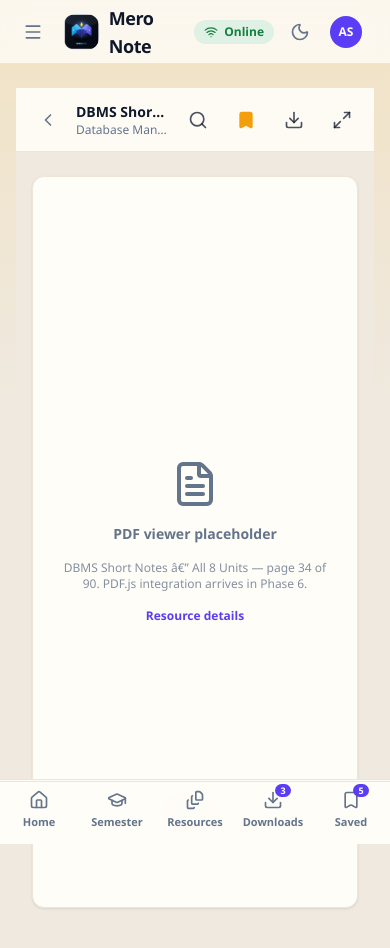
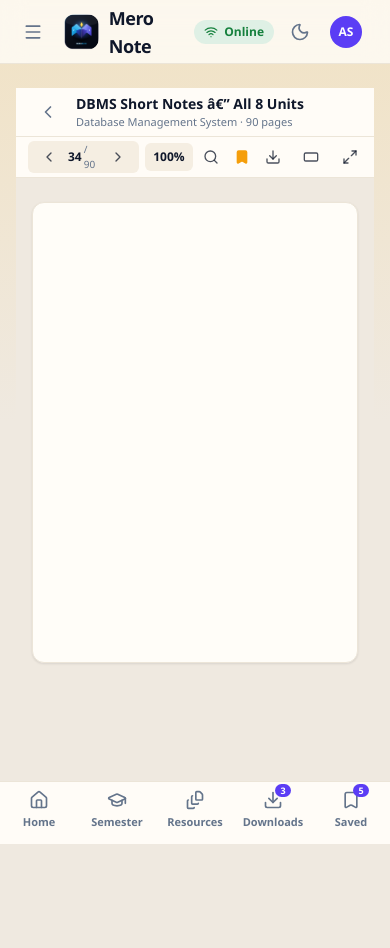
Before and after one commit to kismatdahal1-afk/MeroNote, a React (Vite) app in the folder client/: page /reader/res-dbms-notes in a window 390 px wide. Shown: the top 948 px of the page. Built offline with nearby package versions, Linux system fonts and the light colour scheme.

Commit message:
fixed the pdfviewer page and notice page

```diff
--- a/client/src/components/common/IconButton.tsx
+++ b/client/src/components/common/IconButton.tsx
@@ -11,6 +11,8 @@ interface IconButtonProps extends ButtonHTMLAttributes<HTMLButtonElement> {
   size?: "sm" | "md";
   /** fill the icon (for selected/pressed state) */
   filled?: boolean;
+  /** Additional class applied to the icon element */
+  iconClassName?: string;
   children?: ReactNode;
 }
 
@@ -34,6 +36,7 @@ export function IconButton({
   size = "md",
   filled = false,
   className,
+  iconClassName,
   children,
   ...rest
 }: IconButtonProps) {
@@ -55,7 +58,7 @@ export function IconButton({
     >
       {children ?? (
         <Icon
-          className={cx(size === "sm" ? "size-4" : "size-5", filled && "fill-current")}
+          className={cx(size === "sm" ? "size-4" : "size-5", filled && "fill-current", iconClassName)}
           aria-hidden="true"
         />
       )}
--- a/client/src/components/common/Modal.tsx
+++ b/client/src/components/common/Modal.tsx
@@ -42,7 +42,7 @@ export function Modal({ open, onClose, title, children, footer, className }: Mod
           <div
             onClick={(e) => e.stopPropagation()}
             className={cx(
-              "card-glow relative my-auto w-full max-w-md rounded-2xl border border-border bg-surface p-6 shadow-xl",
+              "card-glow relative my-auto w-full max-w-md max-w-[calc(100vw-2rem)] rounded-2xl border border-border bg-surface p-6 shadow-xl",
               className,
             )}
           >
--- a/client/src/components/reader/PdfViewer.tsx
+++ b/client/src/components/reader/PdfViewer.tsx
@@ -1,60 +1,36 @@
 import { useState, type ReactNode } from "react";
 import {
-  Bookmark, ChevronLeft, ChevronRight, Download, FileText,
-  Maximize2, Minus, Plus, Search,
+  Bookmark, ChevronLeft, ChevronRight, Download,
+  Maximize2, Minus, Plus, RectangleHorizontal, RectangleVertical, Search,
 } from "lucide-react";
 import { IconButton } from "../common/IconButton";
 import { useToast } from "../../state/ToastProvider";
 import { clamp, cx } from "../../lib/utils";
 
 const ZOOM_LEVELS = [50, 75, 100, 125, 150, 200];
+const A4_RATIO = 297 / 210;
 
 interface PdfViewerProps {
-  /** Resource whose document the viewer displays. */
   resource: { id: string; title: string; pageCount: number };
-  /** Secondary toolbar line, e.g. "DBMS · 42 pages". */
   subtitle?: string;
-  /** Page opened on mount (student view passes saved reading progress). */
   initialPage?: number;
-  /** Called on every page change (student view persists reading progress). */
   onPageChange?: (page: number, totalPages: number) => void;
-  /** Leading toolbar slot (student view: back button; admin view: file icon). */
   toolbarLeading?: ReactNode;
-  /** Link rendered inside the document placeholder (student view only). */
-  placeholderLink?: ReactNode;
-  /** Bookmark action, receives the current page; omit to hide the button. */
   onBookmark?: (currentPage: number) => void;
   bookmarked?: boolean;
-  /** Download action; omit to hide the button. */
   onDownload?: () => void;
   downloadActive?: boolean;
-  /**
-   * "page": full-page reader (sticky toolbar, fixed mobile pager) used by
-   * the student Reader route. "embedded": inline card used by Admin Topic
-   * Detail below the topic header.
-   */
   variant?: "page" | "embedded";
-  /** Optional breadcrumb row rendered above the toolbar (page variant,
-   *  admin reader) showing the navigation source, e.g.
-   *  Admin → Resources → [Subject] → [Resource] → PDF. */
   breadcrumbs?: ReactNode;
   className?: string;
 }
 
-/**
- * The single PDF viewer implementation, shared by the student Reader page
- * (via ReaderShell) and the admin Topic Detail page. Phase 2 shell: the
- * toolbar + placeholder canvas are intentionally structured so the PDF.js
- * document view can replace the placeholder in Phase 6 without touching
- * consumers.
- */
 export function PdfViewer({
   resource,
   subtitle,
   initialPage = 1,
   onPageChange,
   toolbarLeading,
-  placeholderLink,
   onBookmark,
   bookmarked = false,
   onDownload,
@@ -70,6 +46,8 @@ export function PdfViewer({
   const [zoom, setZoom] = useState(100);
   const [searchOpen, setSearchOpen] = useState(false);
   const [searchQuery, setSearchQuery] = useState("");
+  const [viewMode, setViewMode] = useState<'portrait' | 'landscape'>('portrait');
+  const [isFullscreen, setIsFullscreen] = useState(false);
 
   const goToPage = (next: number) => {
     const p = clamp(next, 1, totalPages);
@@ -81,39 +59,64 @@ export function PdfViewer({
     const el = document.documentElement;
     if (document.fullscreenElement) {
       document.exitFullscreen();
+      setIsFullscreen(false);
     } else {
       el.requestFullscreen();
+      setIsFullscreen(true);
     }
+  };
+
+  const toggleViewMode = () => {
+    setViewMode((v) => (v === 'portrait' ? 'landscape' : 'portrait'));
   };
 
   const zoomIndex = ZOOM_LEVELS.indexOf(zoom);
   const isPage = variant === "page";
+  const pageWidth = clamp(zoom, 40, 200);
+  const pageMaxWidth = viewMode === 'landscape' ? '72rem' : '56rem';
+  const pageAspectRatio = viewMode === 'landscape'
+    ? `${A4_RATIO} / 1`
+    : `1 / ${A4_RATIO}`;
 
   return (
     <div
       aria-label="PDF viewer"
       className={cx(
-        "reader-bar flex flex-col",
+        "reader-bar flex flex-col overflow-hidden",
         isPage
-          ? "min-h-screen bg-background"
+          ? "h-screen bg-background"
           : "card-glow overflow-hidden rounded-xl border border-border bg-surface shadow-card",
         className,
       )}
     >
-      {/* Navigation path — where the admin came from (admin page variant) */}
+      <main
+        className={cx(
+          "flex-1 min-h-0 overflow-y-auto overflow-x-hidden",
+          isPage ? "pb-0" : "",
+        )}
+      >
+        {/* Unified fixed header */}
+        <header
+          className={cx(
+            "sticky top-0 z-30 flex-shrink-0 flex flex-col",
+            isPage
+              ? "bg-surface/95 backdrop-blur-md"
+              : "bg-surface-muted/50",
+          )}
+        >
+          {/* Compact breadcrumb row */}
           {breadcrumbs && isPage && (
-        <div className="sticky top-0 z-40 flex min-h-10 flex-wrap items-center gap-1 border-b border-border bg-background px-4 py-1.5 text-xs font-medium text-muted-foreground">
+            <div className="flex min-h-[1.5rem] flex-wrap items-center gap-0.5 border-b border-border bg-background/95 px-3 py-0.5 text-[10px] md:text-xs font-medium text-muted-foreground/80 backdrop-blur-sm whitespace-nowrap overflow-hidden">
               {breadcrumbs}
             </div>
           )}
 
-      {/* Reader toolbar */}
-      <header
+          {/* DESKTOP toolbar row */}
+          <div
             className={cx(
-          "flex items-center gap-2 border-b border-border px-3 lg:px-4",
-          isPage
-            ? "sticky top-0 z-30 h-16 bg-surface/90 backdrop-blur-md"
-            : "h-14 bg-surface-muted/50",
+              "hidden items-center gap-2 border-b border-border px-3 lg:px-4",
+              isPage ? "h-14" : "h-12",
+              "md:flex",
             )}
           >
             {toolbarLeading}
@@ -172,16 +175,91 @@ export function PdfViewer({
                 onClick={onDownload}
               />
             )}
-        <IconButton icon={Maximize2} label="Toggle fullscreen" variant="bar" onClick={handleFullscreen} />
-      </header>
+            <IconButton
+              icon={viewMode === 'portrait' ? RectangleHorizontal : RectangleVertical}
+              label={viewMode === 'portrait' ? 'Switch to landscape' : 'Switch to portrait'}
+              variant={viewMode === 'landscape' ? "active" : "bar"}
+              onClick={toggleViewMode}
+              size="sm"
+              className="w-12 h-6 px-1.5 rounded"
+            />
+            <IconButton
+              icon={Maximize2}
+              label={isFullscreen ? "Exit fullscreen" : "Toggle fullscreen"}
+              variant={isFullscreen ? 'active' : 'bar'}
+              onClick={handleFullscreen}
+            />
+          </div>
+
+          {/* MOBILE title row */}
+          <div className="flex md:hidden items-center gap-2 border-b border-border px-3 py-1">
+            {toolbarLeading}
+            <div className="min-w-0 flex-1">
+              <h1 className="truncate text-sm font-bold text-foreground">{resource.title}</h1>
+              {subtitle && <p className="truncate text-[11px] font-medium text-muted-foreground">{subtitle}</p>}
+            </div>
+          </div>
+
+          {/* MOBILE controls row — all PDF controls in one row */}
+          <div className="flex md:hidden items-center gap-1.5 border-b border-border px-3 py-1">
+            <div className="flex items-center gap-1 rounded-md bg-surface-muted px-1.5">
+              <IconButton icon={ChevronLeft} label="Previous page" variant="bar" size="sm" onClick={() => goToPage(page - 1)} disabled={page <= 1} />
+              <div className="flex h-7 items-center gap-0.5">
+                <span className="text-xs font-bold text-foreground">{page}</span>
+                <span className="text-[10px] font-medium text-muted-foreground">/ {totalPages}</span>
+              </div>
+              <IconButton icon={ChevronRight} label="Next page" variant="bar" size="sm" onClick={() => goToPage(page + 1)} disabled={page >= totalPages} />
+            </div>
+            <div className="flex h-7 items-center justify-center rounded-md bg-surface-muted px-2">
+              <span className="text-xs font-bold text-foreground">{zoom}%</span>
+            </div>
+            <IconButton
+              icon={Search}
+              label={searchOpen ? "Close search" : "Search in document"}
+              variant={searchOpen ? "active" : "bar"}
+              size="sm"
+              onClick={() => setSearchOpen((s) => !s)}
+            />
+            {onBookmark && (
+              <IconButton
+                icon={Bookmark}
+                label="Bookmark"
+                variant={bookmarked ? "bookmark" : "bar"}
+                filled={bookmarked}
+                size="sm"
+                onClick={() => onBookmark(page)}
+              />
+            )}
+            {onDownload && (
+              <IconButton
+                icon={Download}
+                label="Download"
+                variant={downloadActive ? "active" : "bar"}
+                size="sm"
+                onClick={onDownload}
+              />
+            )}
+            <IconButton
+              icon={viewMode === 'portrait' ? RectangleHorizontal : RectangleVertical}
+              label={viewMode === 'portrait' ? 'Switch to landscape' : 'Switch to portrait'}
+              variant={viewMode === 'landscape' ? "active" : "bar"}
+              size="sm"
+              onClick={toggleViewMode}
+              className="w-12 h-6 px-1.5 rounded"
+            />
+            <IconButton
+              icon={Maximize2}
+              label={isFullscreen ? "Exit fullscreen" : "Toggle fullscreen"}
+              variant={isFullscreen ? 'active' : 'bar'}
+              size="sm"
+              onClick={handleFullscreen}
+            />
+          </div>
 
           {/* In-document search bar */}
           {searchOpen && (
             <div
-          className={cx(
-            "border-b border-border bg-surface px-4 py-2.5",
-            isPage && "sticky top-16 z-20",
-          )}
+              className="border-b border-border bg-surface/95 px-3 py-2 backdrop-blur-sm"
             >
               <form
                 className="mx-auto flex max-w-xl items-center gap-2"
@@ -198,42 +276,34 @@ export function PdfViewer({
                   aria-label="Search in document"
                   className="h-9 w-full rounded-lg border border-border-strong bg-surface-muted px-3 text-sm text-foreground placeholder:text-muted-foreground/70 focus:border-primary focus:outline-none focus:ring-2 focus:ring-primary/25"
                 />
+                {searchQuery && (
+                  <button
+                    type="button"
+                    onClick={() => { setSearchQuery(""); setSearchOpen(false); }}
+                    className="shrink-0 rounded-lg p-1 text-muted-foreground hover:text-foreground"
+                    aria-label="Close search"
+                  >
+                    <Search className="size-4" />
+                  </button>
+                )}
               </form>
             </div>
           )}
+        </header>
 
-      {/* Document area — PDF.js replaces this placeholder in Phase 6 */}
-      <main className="flex flex-1 justify-center bg-background px-4 py-6 lg:py-10">
+        {/* Document area */}
+        <div className="flex justify-center bg-background px-4 py-6 lg:py-10">
           <div
-          aria-label="Document placeholder"
-          style={{ width: `${clamp(zoom, 40, 220)}%`, maxWidth: "56rem" }}
-          className="card-glow flex min-h-[60vh] flex-col items-center justify-center gap-4 rounded-xl border border-border bg-surface text-muted-foreground shadow-card transition-[width]"
-        >
-          <FileText className="size-12" aria-hidden="true" />
-          <p className="text-sm font-semibold text-muted-foreground">PDF viewer placeholder</p>
-          <p className="px-6 text-center text-xs font-medium text-muted-foreground/80">
-            {resource.title} — page {page} of {totalPages}. PDF.js integration arrives in Phase 6.
-          </p>
-          {placeholderLink}
+            aria-label="PDF document area"
+            style={{
+              width: `${pageWidth}%`,
+              maxWidth: pageMaxWidth,
+              aspectRatio: pageAspectRatio,
+            }}
+            className="card-glow rounded-xl border border-border bg-surface shadow-card transition-[width,aspect-ratio]"
+          />
         </div>
       </main>
-
-      {/* Mobile page controls */}
-      <footer
-        className={cx(
-          "flex items-center justify-center gap-2 border-t border-border p-3 md:hidden",
-          isPage
-            ? "fixed inset-x-0 bottom-0 z-30 bg-surface/95 backdrop-blur-md"
-            : "bg-surface-muted/50",
-        )}
-      >
-        <IconButton icon={ChevronLeft} label="Previous page" variant="bar" onClick={() => goToPage(page - 1)} disabled={page <= 1} />
-        <div className="flex h-10 items-center gap-1.5 rounded-lg bg-surface-muted px-4">
-          <span className="text-sm font-bold text-foreground">{page}</span>
-          <span className="text-xs font-medium text-muted-foreground">/ {totalPages}</span>
-        </div>
-        <IconButton icon={ChevronRight} label="Next page" variant="bar" onClick={() => goToPage(page + 1)} disabled={page >= totalPages} />
-      </footer>
     </div>
   );
 }
--- a/client/src/components/reader/ReaderShell.tsx
+++ b/client/src/components/reader/ReaderShell.tsx
@@ -152,19 +152,10 @@ export function ReaderShell({ admin = false }: { admin?: boolean }) {
           className="text-foreground/75 hover:bg-surface-hover hover:text-foreground"
         />
       }
-      placeholderLink={
-        <Link
-          to={`${baseRoute}/${resource.id}`}
-          state={detailState}
-          className="text-xs font-semibold text-primary hover:underline"
-        >
-          Resource details
-        </Link>
-      }
-      onBookmark={handleBookmark}
-      bookmarked={bookmarked}
-      onDownload={handleDownload}
-      downloadActive={download?.status === "completed"}
-    />
+       onBookmark={handleBookmark}
+       bookmarked={bookmarked}
+       onDownload={handleDownload}
+       downloadActive={download?.status === "completed"}
+     />
   );
 }
```
Also changed, not shown: client/src/pages/admin/AdminNotices.tsx (+7 -7 lines), 1 other file (tests, documents, lock files or other folders). Lines whose indentation alone changed are shown as unchanged.
